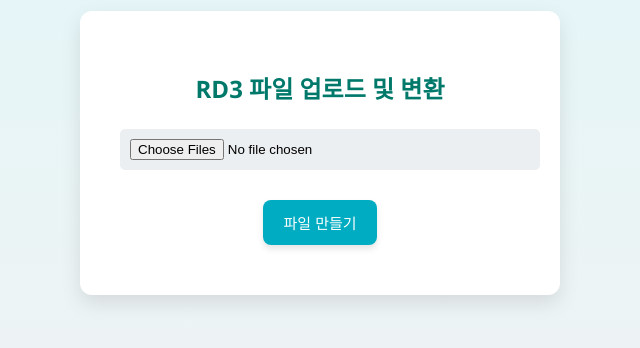
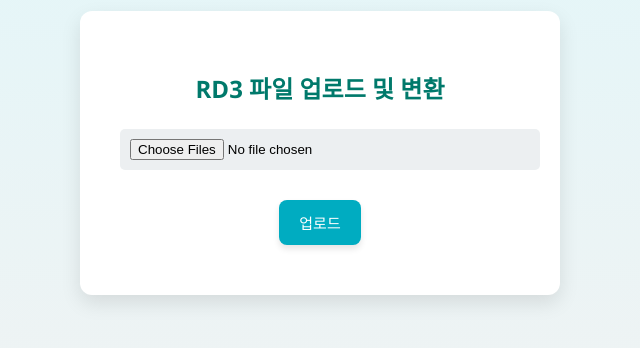
Before and after one commit to HitHat02/RD3_to_image, a FastAPI app: template templates/Jinja_front.html in a window 1280 px wide. Shown: the part 247-595 px from the top of the page, without its empty margins (320-960 px from the left). Run offline with FastAPI, Linux system fonts and the light colour scheme; the template is opened without the code that fills it, so the values that code supplies are empty.

Commit message:
front 디자인 수정1

```diff
--- a/main.py
+++ b/main.py
@@ -12,6 +12,7 @@ from image200 import run
 app = FastAPI()
 
 UPLOAD_DIR = "./uploads"
+RESULT_DIR = "./results"
 
 app.mount("/results", StaticFiles(directory="results"), name="results")
 templates = Jinja2Templates(directory="templates")
@@ -21,7 +22,7 @@ process_done = False
 @app.get("/", response_class=HTMLResponse)
 def home(request: Request):
     png_files = get_png_list()
-    return templates.TemplateResponse("index.html", {
+    return templates.TemplateResponse("Jinja_front.html", {
         "request": request,
         "process_done": process_done,
         "png_files": png_files
@@ -37,14 +38,6 @@ async def upload(request: Request, files: List[UploadFile] = File(...)):
         with open(file_path, "wb") as buffer:
             shutil.copyfileobj(file.file, buffer)
 
-    return templates.TemplateResponse("index.html", {
-        "request": request,
-        "message": f"{len(files)}개 파일 업로드 완료",
-        "show_run": True
-    })
-
-@app.post("/run-process")
-async def run_process(request: Request):
     global process_done
     os.makedirs("results", exist_ok=True)
     global filename
@@ -52,18 +45,28 @@ async def run_process(request: Request):
         for name in files:
             if name.endswith(".rd3"):
                 filename = str(name[:-4])
+
+    #  # 필수 파일 체크
+    # if not all(ext in [f.split('.')[-1] for f in filenames] for ext in ["rd3", "rad", "rst"]):
+    #     return templates.TemplateResponse("Jinja_front.html", {
+    #         "request": request,
+    #         "ready": False,
+    #         "error": "rd3, rad, rst 파일이 모두 필요합니다."
+    #     })
+
     run()
     create_zip_from_results(output_zip_path=f"results/{filename}.zip")
-    process_done = True
-    return templates.TemplateResponse("index.html", {
+
+    result_images = [f for f in os.listdir(RESULT_DIR) if f.endswith(".png")]
+    return templates.TemplateResponse("Jinja_front.html", {
         "request": request,
-        "message": "run() 실행 완료",
-        "process_done": True
+        "ready": True,
+        "images": result_images,
     })
 
 @app.get("/download")
 async def download_result():
-    return FileResponse(f"results/{filename}.zip", filename="result.zip")
+    return FileResponse(f"results/{filename}.zip", filename=f"{filename}.zip")
 
 @app.post("/clear")
 async def clear_and_redirect():
--- a/templates/Jinja_front.html
+++ b/templates/Jinja_front.html
@@ -73,14 +73,19 @@
 
         <form action="/upload" method="post" enctype="multipart/form-data">
             <input type="file" name="files" multiple required><br>
-            <input type="submit" value="파일 만들기">
+            <input type="submit" value="업로드">
         </form>
 
         {% if ready %}
             <h3>이미지 생성 완료</h3>
-            <a href="/download/{{ zipfile }}" download>
-                <button class="download-button">{{ zipfile }} 다운로드</button>
+            <a href="/download" download>
+                <button class="download-button">ZIP으로 이미지 다운로드</button>
             </a>
+
+            <!-- 초기화 버튼 -->
+            <form action="/clear" method="post" style="display:inline;">
+                <button type="submit" style="margin-left: 10px;">처음으로 돌아가기</button>
+            </form>
 
             <div class="image-preview" style="margin-top: 30px;">
                 <h4>미리보기</h4>
```
